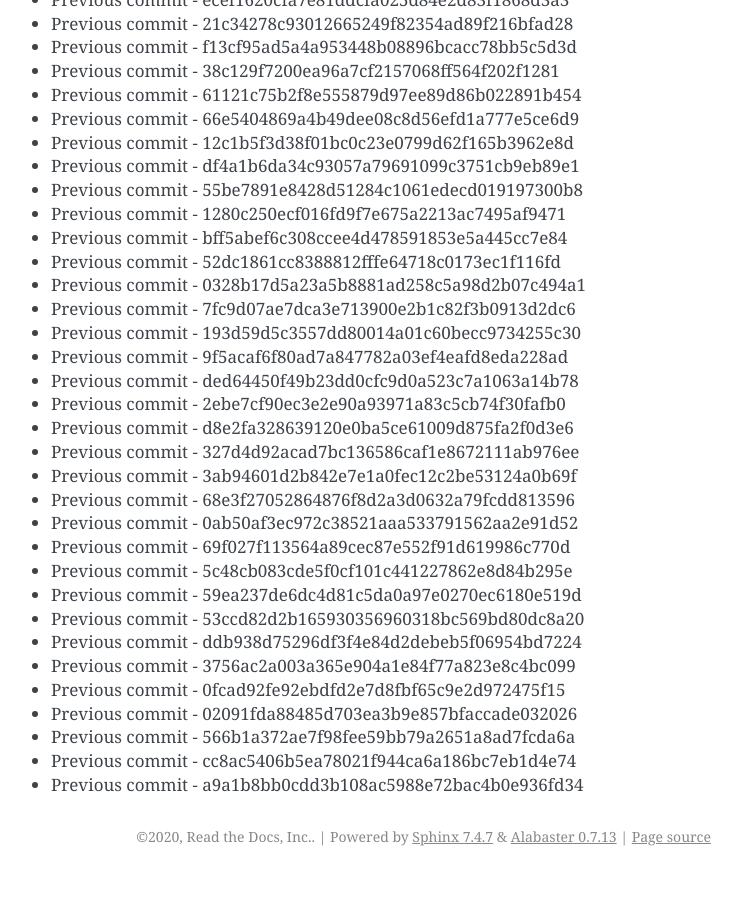
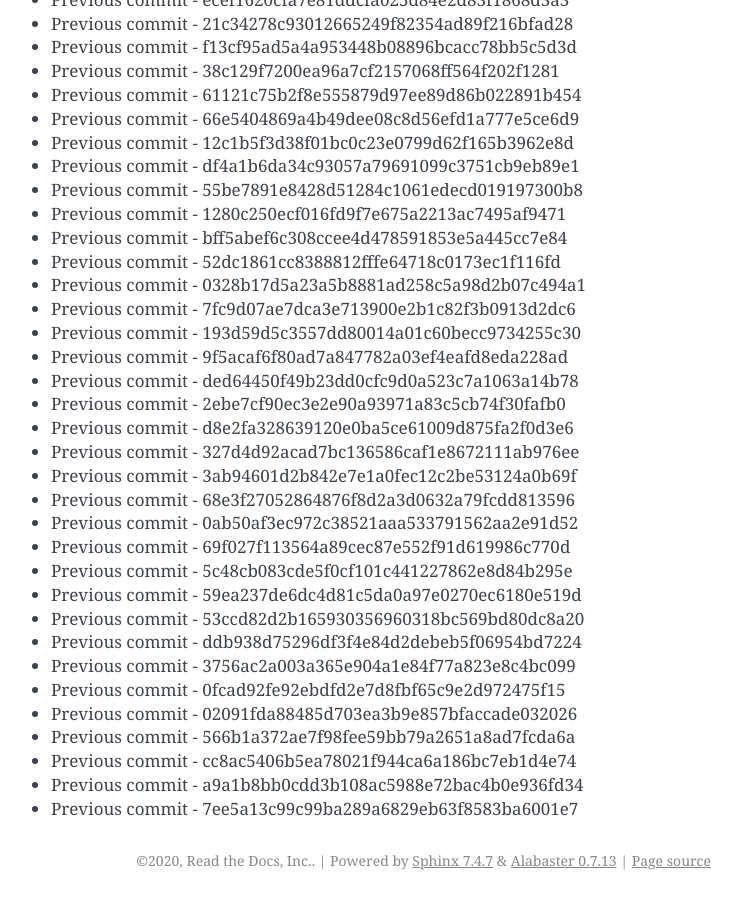
Before and after one commit to readthedocs/rtd-git-stresstest, a Sphinx documentation site: the page built from docs/updates.rst, in a window 1280 px wide and 900 px high, scrolled down 58149 px. Shown: the whole window, without its empty margins (399-1141 px from the left). Built offline with Sphinx 7.4.7, drawn with Linux system fonts in a browser that asks for light colours; before the commit the page ends 59025 px from its top, so only the background shows below that.

Commit message:
Generating commit from previous: 7ee5a13c99c99ba289a6829eb63f8583ba6001e7

```diff
--- a/docs/updates.rst
+++ b/docs/updates.rst
@@ -2475,3 +2475,4 @@ It can be tested for any performance characteristics.
 * Previous commit - 566b1a372ae7f98fee59bb79a2651a8ad7fcda6a
 * Previous commit - cc8ac5406b5ea78021f944ca6a186bc7eb1d4e74
 * Previous commit - a9a1b8bb0cdd3b108ac5988e72bac4b0e936fd34
+* Previous commit - 7ee5a13c99c99ba289a6829eb63f8583ba6001e7
```
